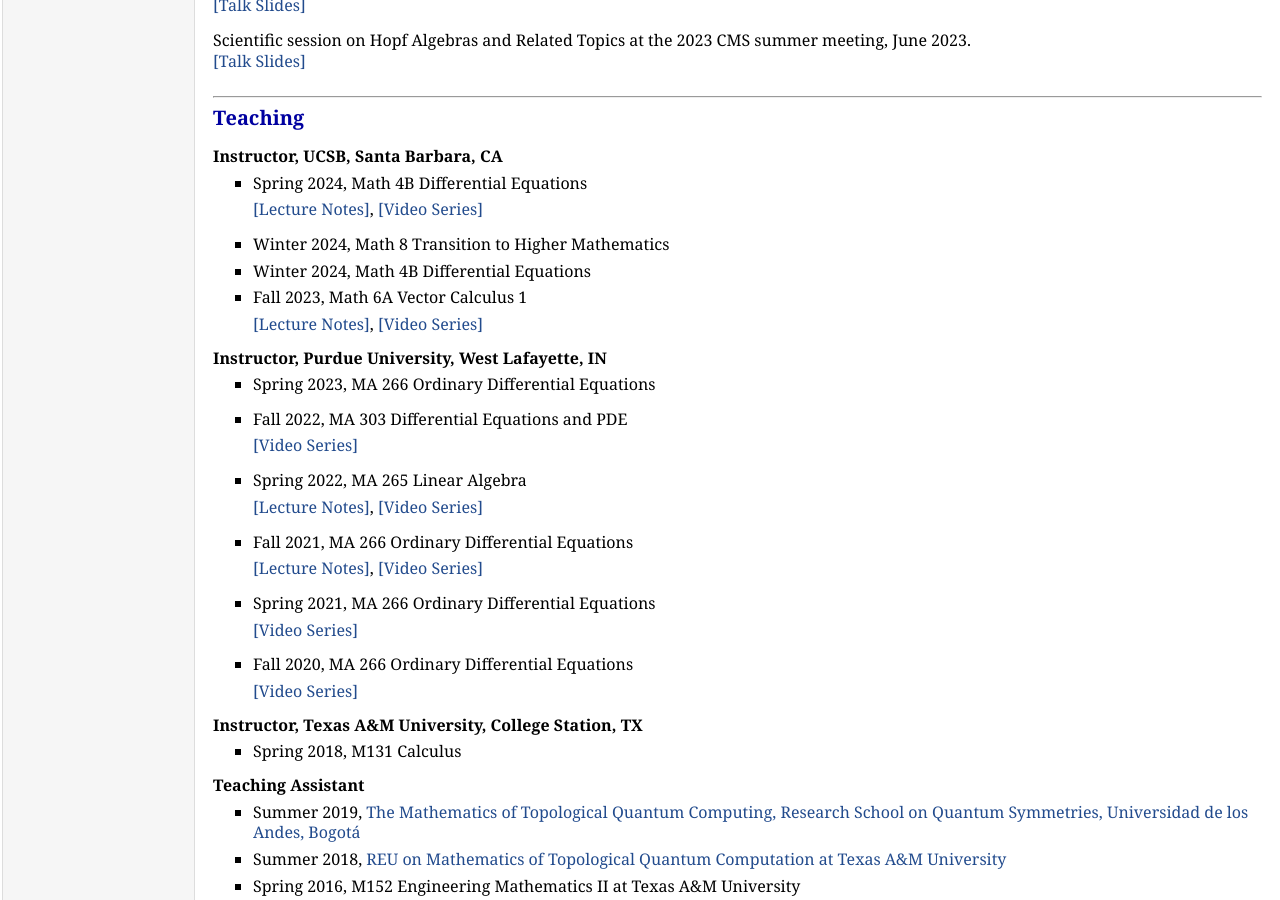
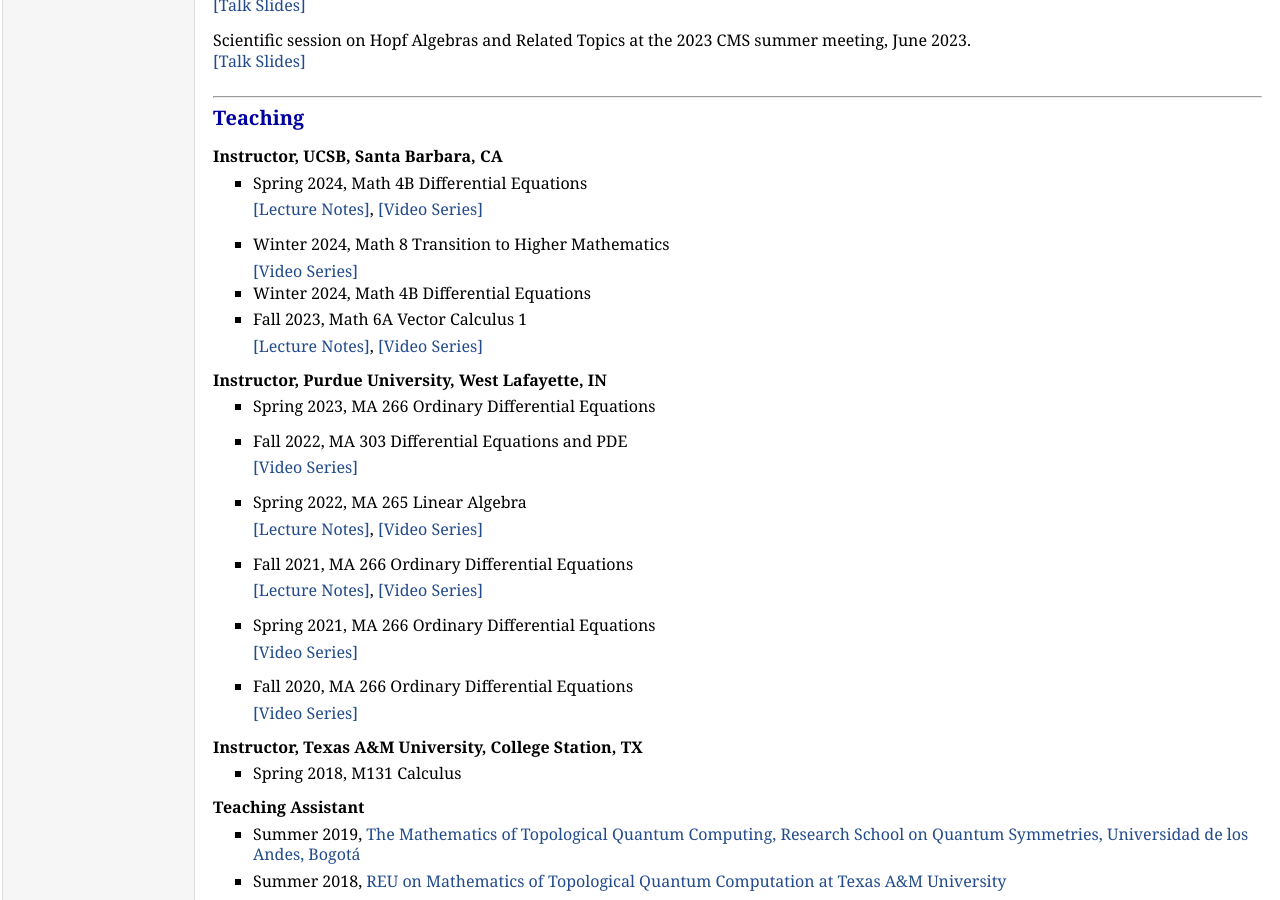
Before and after one commit to zhangqing2513/zhangqing2513.github.io, a Jekyll site: the page index.html, which Jekyll copies as it is, in a window 1280 px wide and 900 px high, scrolled down 1457 px. Built offline with Jekyll 4.4.1, drawn with Linux system fonts in a browser that asks for light colours.

Commit message:
Update index.html

```diff
--- a/index.html
+++ b/index.html
@@ -108,6 +108,7 @@
               <a href="https://www.youtube.com/playlist?list=PLMNQRMtXXp73i-whLDfoVQCMSywXgUC8G" target="_blank">  [Video Series]</a>
                  <p></li>
       <li><p>Winter 2024, Math 8 Transition to Higher Mathematics</p></li>
+	       <a href="https://www.youtube.com/playlist?list=PLMNQRMtXXp709sOReI--h8T5Y4lGF9DDo" target="_blank">  [Video Series]</a>
       <li><p>Winter 2024, Math 4B Differential Equations</p></li>
       <li><p>Fall 2023, Math 6A Vector Calculus 1</p></li>
 	<a href="https://zhangqing2513.github.io/Math6AFall2023/Table%20of%20Contents.html" target="_blank">  [Lecture Notes]</a>,
```
